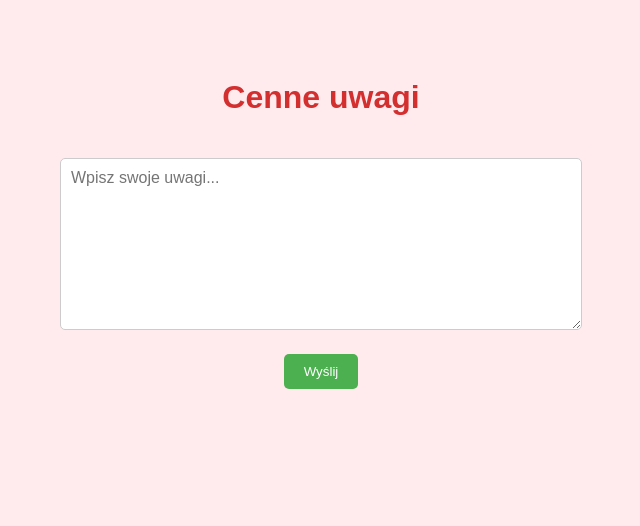
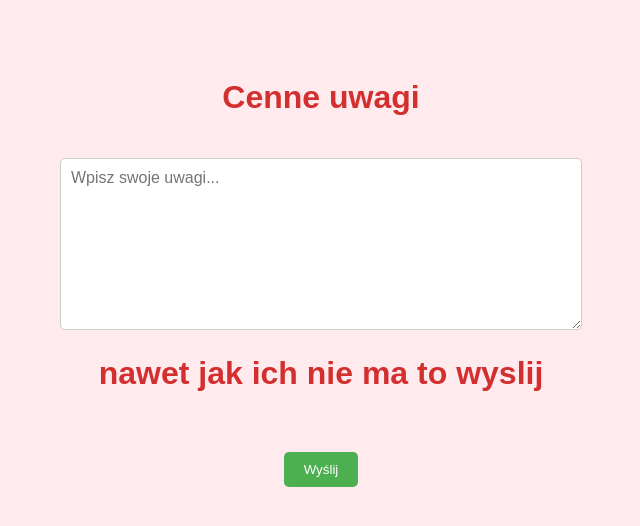
Before and after one commit to szazyyy/test1, a plain HTML site: page uwagi.html in a window 1280 px wide. Shown: the whole page, without its empty margins (319-959 px from the left). Drawn offline with Linux system fonts and the light colour scheme.

Commit message:
Update uwagi.html

```diff
--- a/uwagi.html
+++ b/uwagi.html
@@ -40,6 +40,8 @@
     <h1>Cenne uwagi</h1>
     <textarea id="uwagi" placeholder="Wpisz swoje uwagi..."></textarea>
     <br>
+    <h1>nawet jak ich nie ma to wyslij</h1>
+    <br>
     <button onclick="wyslijMaila()">Wyślij</button>
 
     <script>
```
